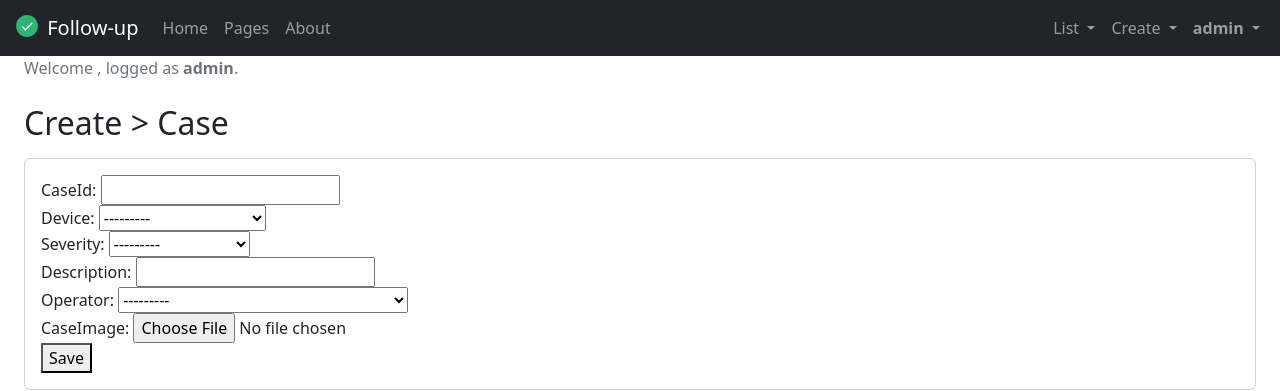
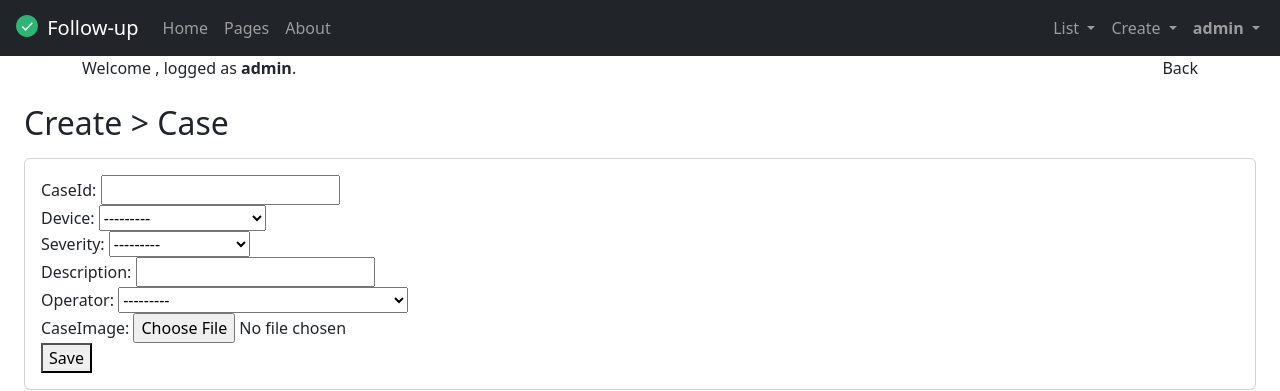
Before and after one commit to rjosedev/romanballesteros-pythonweb, a Django app: page /case_create/ in a window 1280 px wide. Shown: the top 391 px of the page. Run offline with Django 5.2, Linux system fonts and the light colour scheme; a user stored in the database is signed in; data comes from the database, SQL or seed files in the repository; both versions use the stored data as it was after the commit; some libraries are stand-ins or nearby versions.

Commit message:
back history

```diff
--- a/tasks/templates/base.html
+++ b/tasks/templates/base.html
@@ -25,11 +25,20 @@
         <div class="container-fluid px-4">
 
           {% if user.is_authenticated %}
-          <ol class="breadcrumb mb-4">
-            <li class="breadcrumb-item active">
-              Welcome <strong>{{request.user.first_name}} {{request.user.last_name}}</strong>, logged as <strong>{{request.user.username}}</strong>. {{message}}
-            </li>
-          </ol>
+          <div class="container text-center">
+            <div class="row">
+              <div class="col">
+                <div class="text-start">
+                  Welcome <strong>{{request.user.first_name}} {{request.user.last_name}}</strong>, logged as <strong>{{request.user.username}}</strong>. {{message}}
+                </div>
+              </div>
+              <div class="col col-lg-2">
+                <div class="text-end">
+                  <a onclick="window.history.back()">Back</a>
+                </div>
+              </div>
+            </div>
+          </div>
           {% endif %}
 
           {% block content %}
--- a/tasks/templates/navbar.html
+++ b/tasks/templates/navbar.html
@@ -12,8 +12,8 @@
         <a href="/pages" class="nav-link">Pages</a>
       </li>
       <li class="nav-item"></li>
-      <a href="/about" class="nav-link">About</a>
-    </li>
+        <a href="/about" class="nav-link">About</a>
+      </li>
     </ul>
     <button class="navbar-toggler" type="button" data-bs-toggle="collapse" data-bs-target="#navbarNavDarkDropdown" aria-controls="navbarNavDarkDropdown" aria-expanded="false" aria-label="Toggle navigation">
       <span class="navbar-toggler-icon"></span>
--- a/tasks/views.py
+++ b/tasks/views.py
@@ -394,7 +394,7 @@
             new_case = form.save(commit=False)
             new_case.user = request.user
             new_case.save()
-            return redirect('case_table')
+            return redirect('cases')
         except ValueError:
             return render(request, 'case_create.html', {"form": CaseForm, "error": "Error creating case."})
 
```
Also changed, not shown: db.sqlite3.
